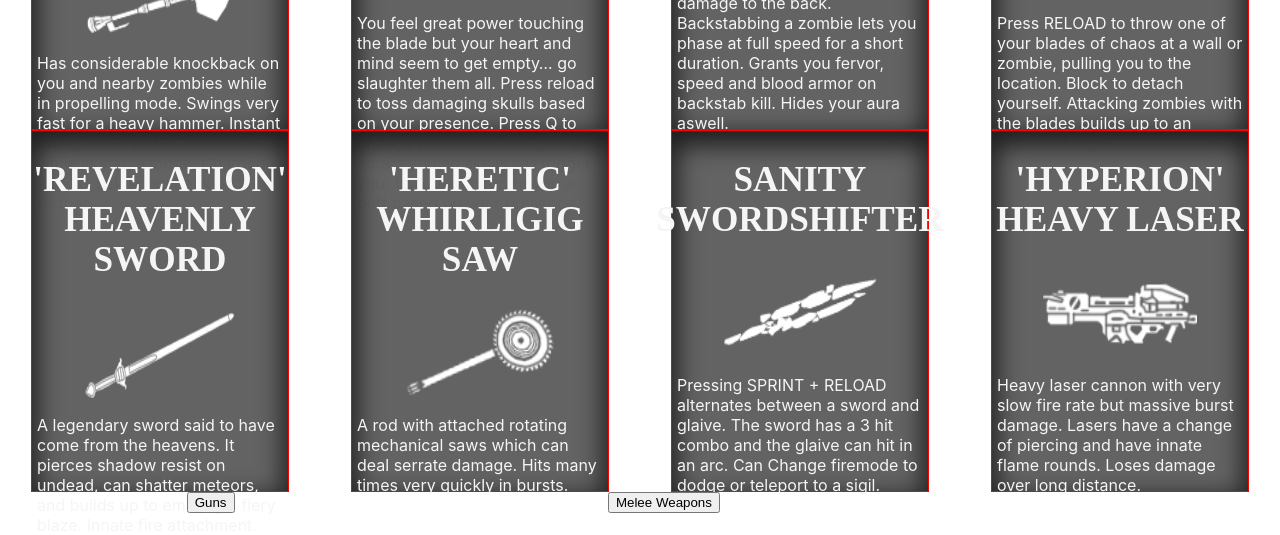
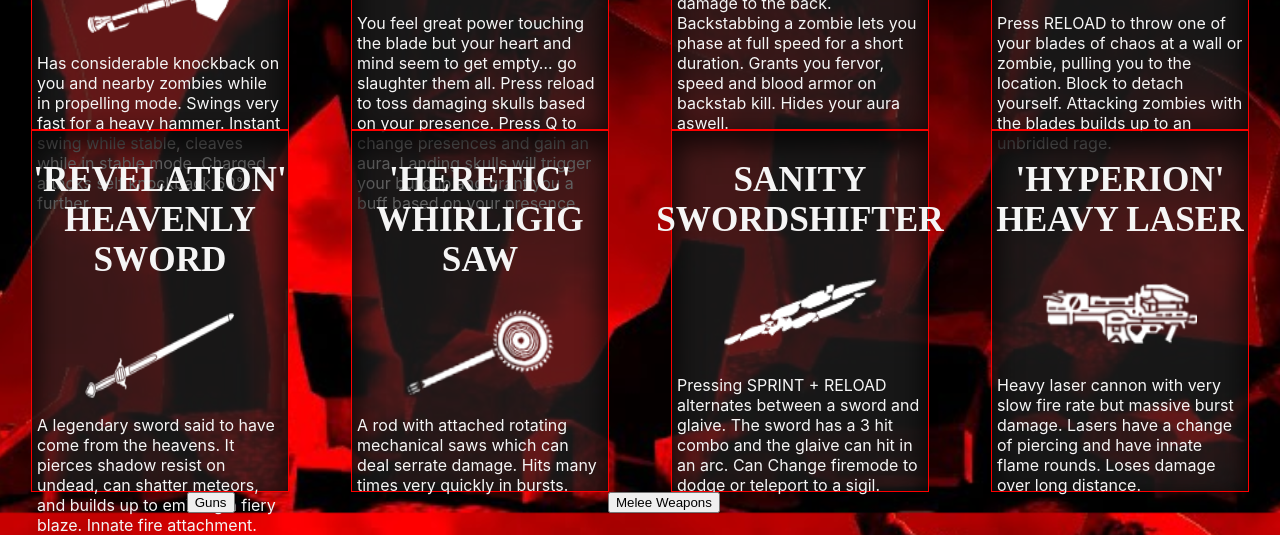
Before and after one commit to staten-island-tech/flexbox-gallery-project-AnthonyPvZ, a website built with Vite: page vite-project/index.html in a window 1280 px wide. Shown: the part 830-1365 px from the top of the page. Built offline with nearby package versions, Linux system fonts and the light colour scheme; files whose address does not match are found by name.

Commit message:
Update style.css

```diff
--- a/vite-project/style.css
+++ b/vite-project/style.css
@@ -2,7 +2,7 @@ body {
   box-sizing: border-box;
   margin: 0;
   padding: 0;
-  background-image: url(zombie\ survival.jpg);
+  background-image: url(./public/zombie\ survival.jpg);
   background-position: center;
   background-size:cover;
   font-size: 62.5%;
```
